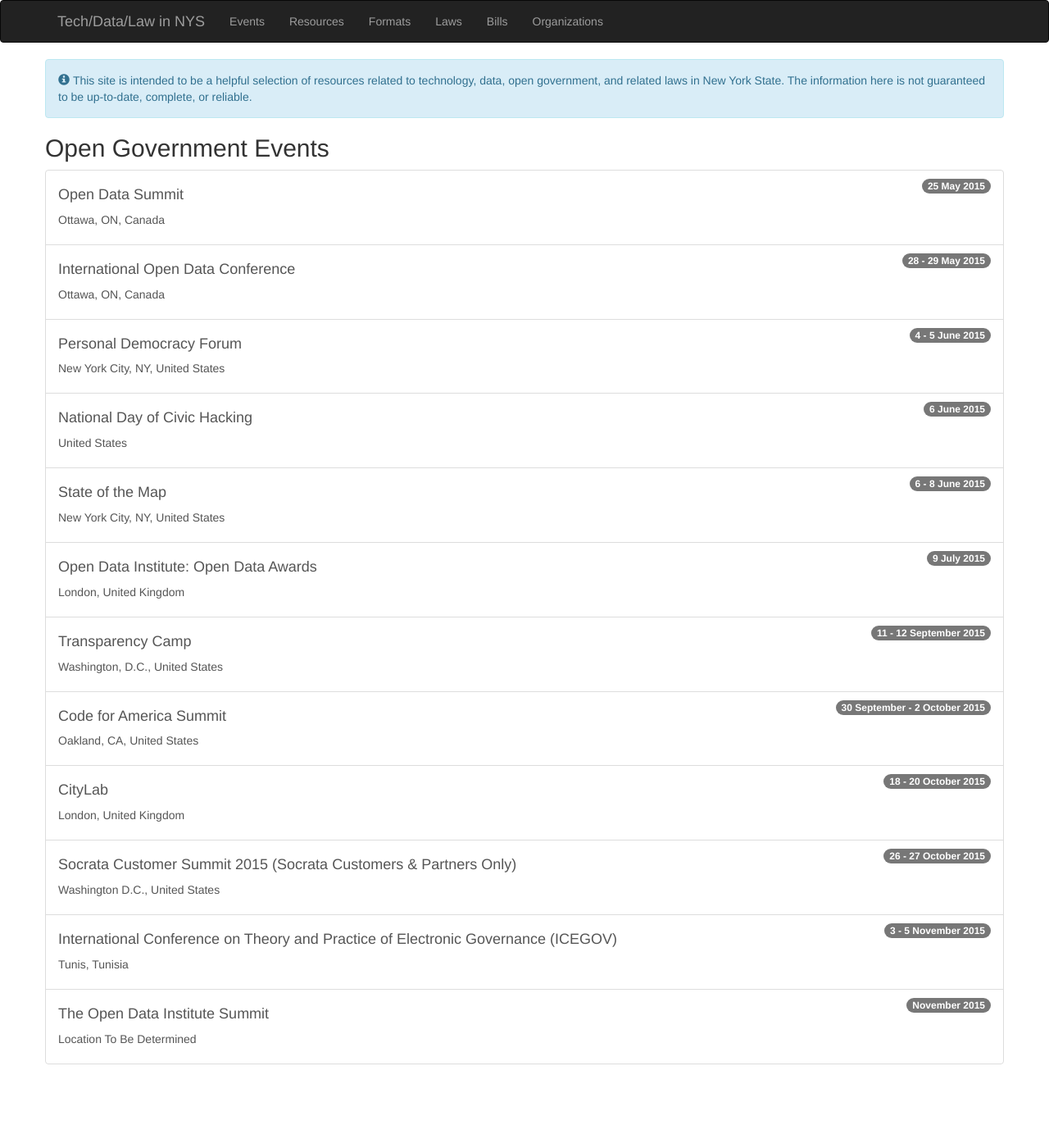
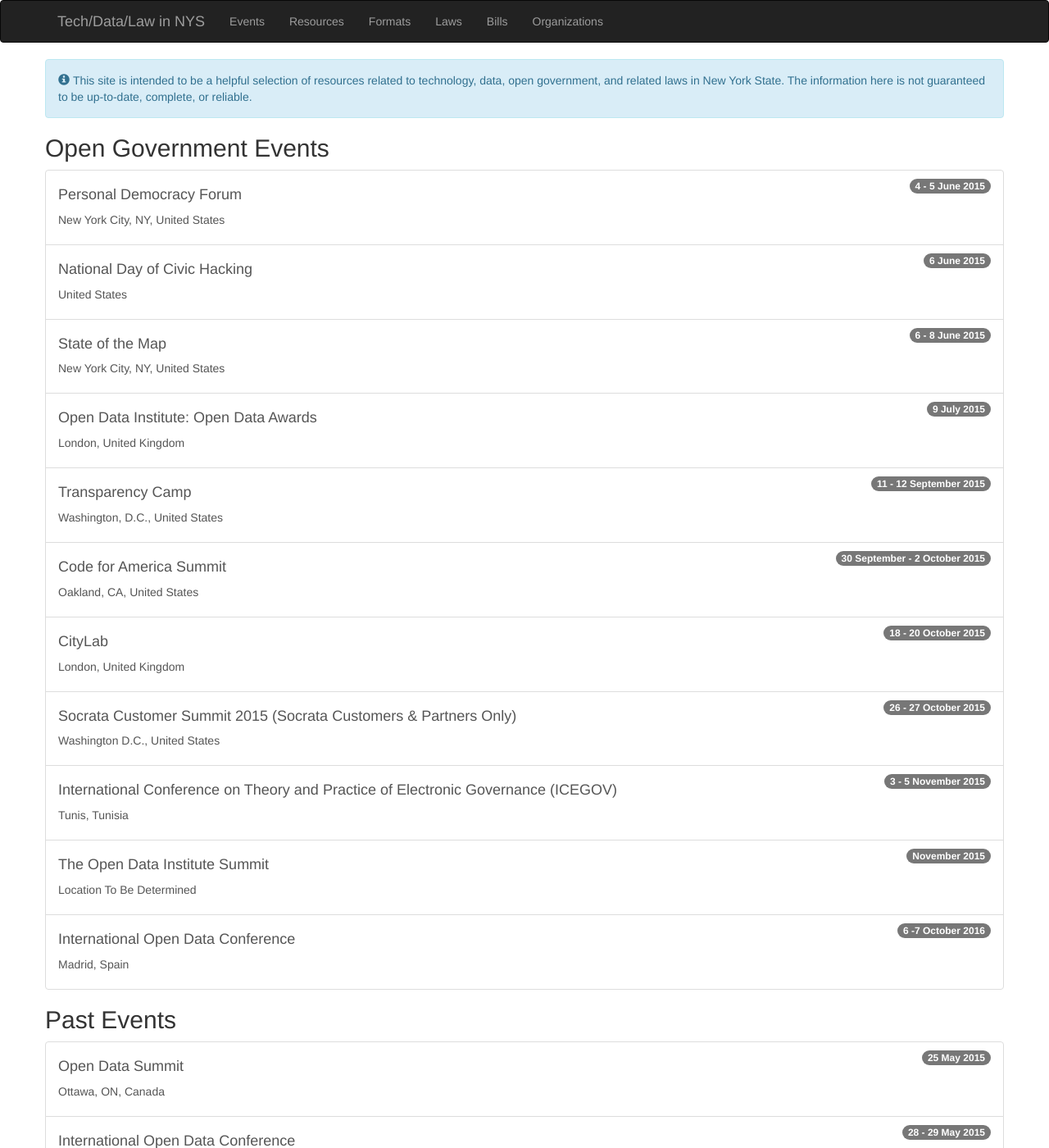
Before and after one commit to technickle/open-data-resources, a Jekyll site: the page built from events/index.md, in a window 1280 px wide and 1400 px high. Shown: the whole window at 82% size. Built offline with Jekyll 4.4.1, drawn with Linux system fonts in a browser that asks for light colours; nearby versions of some CDN libraries.

Commit message:
Update index.md

```diff
--- a/events/index.md
+++ b/events/index.md
@@ -5,16 +5,6 @@ layout: default
 ## Open Government Events
 
 <div class="list-group">
-  <a class="list-group-item" href="http://opendatasummit.ca/en/">
-    <span class="badge">25 May 2015</span>
-    <h4>Open Data Summit</h4>
-    <p>Ottawa, ON, Canada</p>
-  </a>
-  <a class="list-group-item" href="http://opendatacon.org/">
-    <span class="badge">28 - 29 May 2015</span>
-    <h4>International Open Data Conference</h4>
-    <p>Ottawa, ON, Canada</p>
-  </a>
   <a class="list-group-item" href="https://personaldemocracy.com/conference">
     <span class="badge">4 - 5 June 2015</span>
     <h4>Personal Democracy Forum</h4>
@@ -66,4 +56,24 @@ layout: default
     <h4>The Open Data Institute Summit</h4>
     <p>Location To Be Determined</p>
   </a>
+  <a class="list-group-item" href="http://www.iodc2016.es/">
+    <span class="badge">6 -7 October 2016</span>
+    <h4>International Open Data Conference</h4>
+    <p>Madrid, Spain</p>
+  </a>
 </div>
+
+## Past Events
+
+<div class="list-group">
+  <a class="list-group-item" href="http://opendatasummit.ca/en/">
+    <span class="badge">25 May 2015</span>
+    <h4>Open Data Summit</h4>
+    <p>Ottawa, ON, Canada</p>
+  </a>
+  <a class="list-group-item" href="http://opendatacon.org/">
+    <span class="badge">28 - 29 May 2015</span>
+    <h4>International Open Data Conference</h4>
+    <p>Ottawa, ON, Canada</p>
+  </a>
+</div>
```
